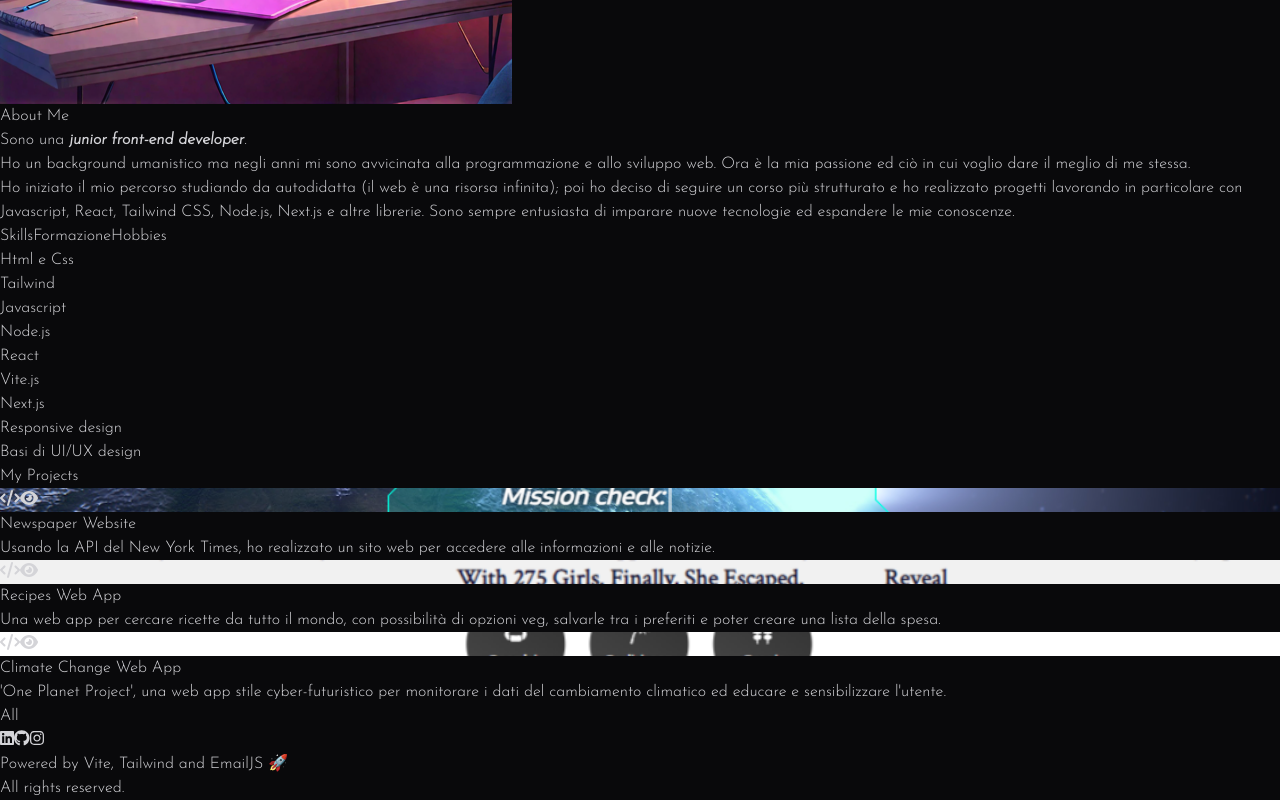
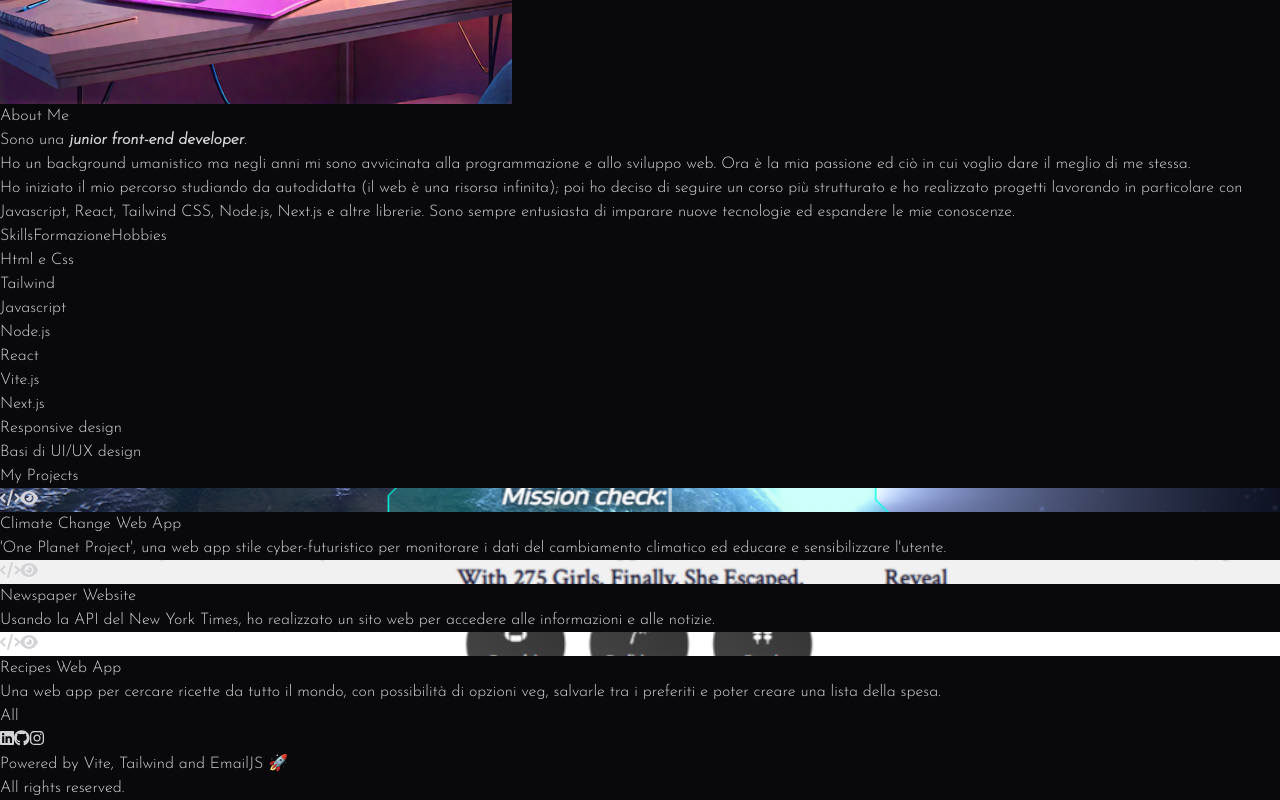
Before and after one commit to chiarabis/portfolio, a React (Vite) app: page / in a window 1280 px wide. Shown: the part 1101-1901 px from the top of the page. Built offline with nearby package versions, Linux system fonts and the light colour scheme.

Commit message:
Add files via upload

```diff
--- a/src/components/ProjectSection.jsx
+++ b/src/components/ProjectSection.jsx
@@ -9,27 +9,27 @@ import { motion, useInView } from "framer-motion";
 const projectsData = [
     {
         id: 1,
+        title: "Climate Change Web App",
+        description: "'One Planet Project', una web app stile cyber-futuristico per monitorare i dati del cambiamento climatico ed educare e sensibilizzare l'utente.",
+        image: "/images/projects/1.png",
+        gitUrl: "https://github.com/chiarabis/one-planet-project-web",
+        previewUrl: "https://one-planet-project-web.vercel.app/",
+    },
+    {
+        id: 2,
         title: "Newspaper Website",
         description: "Usando la API del New York Times, ho realizzato un sito web per accedere alle informazioni e alle notizie.",
-        image: "/images/projects/1.png",
+        image: "/images/projects/2.png",
         gitUrl: "https://github.com/chiarabis/newspaper-clone-app",
         previewUrl: "https://newspaper-clone-app.vercel.app/",
     },
     {
-        id: 2,
+        id: 3,
         title: "Recipes Web App",
         description: "Una web app per cercare ricette da tutto il mondo, con possibilità di opzioni veg, salvarle tra i preferiti e poter creare una lista della spesa.",
-        image: "/images/projects/2.png",
+        image: "/images/projects/3.png",
         gitUrl: "https://github.com/chiarabis/recipes-app",
         previewUrl: "https://recipes-app-hazel-zeta.vercel.app/",
-    },
-    {
-        id: 3,
-        title: "Climate Change Web App",
-        description: "'One Planet Project', una web app stile cyber-futuristico per monitorare i dati del cambiamento climatico ed educare e sensibilizzare l'utente.",
-        image: "/images/projects/3.png",
-        gitUrl: "https://github.com/chiarabis/one-planet-project-web",
-        previewUrl: "https://one-planet-project-web.vercel.app/",
     },
     {
         id: 4,
```
